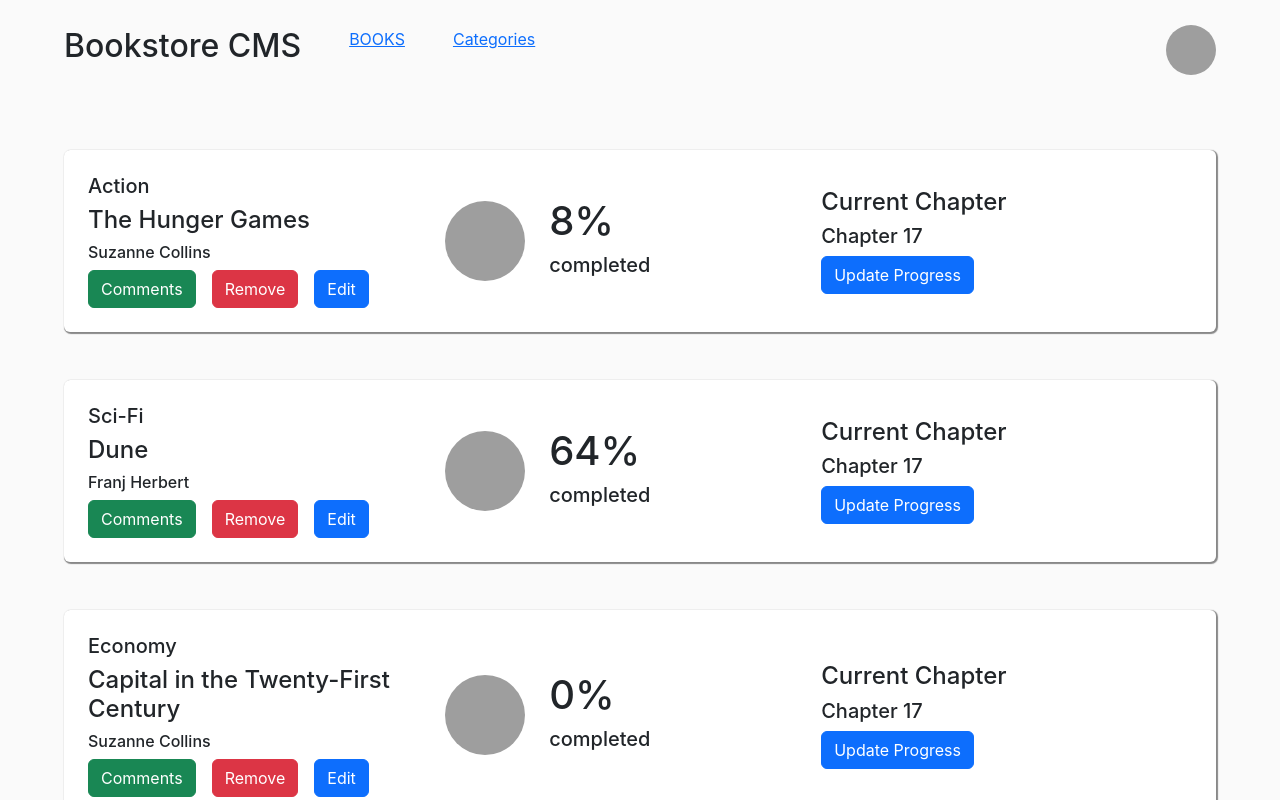
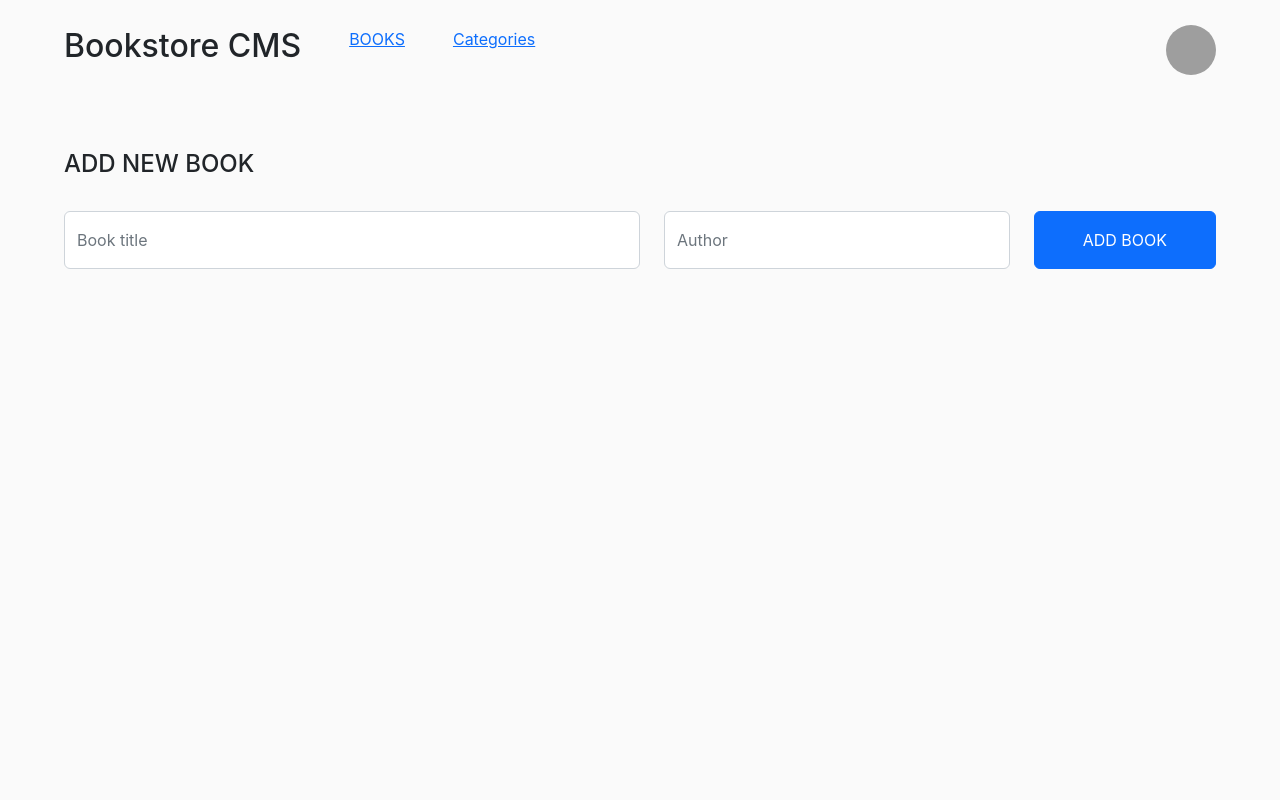
Before and after one commit to benja27/AwsomeBooksReact, a React (Create React App) app: page / in a window 1280 px wide. Shown: the top 800 px of the page. Built offline with nearby package versions, Linux system fonts and the light colour scheme; grey boxes are pictures that could not be loaded.

Commit message:
fix linter errors

```diff
--- a/src/components/book.jsx
+++ b/src/components/book.jsx
@@ -1,22 +1,32 @@
 import React from 'react';
 import PropTypes from 'prop-types';
+import { useDispatch, useSelector } from 'react-redux';
+import { removeBook } from '../redux/bookSlice';
 
 function Book({
-  name, author, category, progress,
+  title, author, id, progress,
 }) {
+  const dispatch = useDispatch();
+  const books = useSelector((data) => data.books.books);
+  console.log(books);
+
   return (
     <div className="d-flex book px-4 py-4 rounded mb-5">
       <div style={{ width: '60%' }} className="d-flex justify-content-between">
         <div className="">
-          <h5>{category}</h5>
-          <h4>{name}</h4>
+          <h5>Category</h5>
+          <h4>{title}</h4>
           <h6>{author}</h6>
           <div className="d-flex gap-3">
             <button type="button" className="btn btn-success">
               Comments
             </button>
 
-            <button type="button" className="btn btn-danger">
+            <button
+              onClick={() => dispatch(removeBook(id))}
+              type="button"
+              className="btn btn-danger"
+            >
               Remove
             </button>
 
@@ -35,7 +45,11 @@
             alt=""
           />
           <div>
-            <h1>{progress}</h1>
+            <h1>
+              { progress }
+              {' '}
+              %
+            </h1>
             <h5>completed</h5>
           </div>
         </div>
@@ -57,10 +71,10 @@
 }
 
 Book.propTypes = {
-  name: PropTypes.string.isRequired,
+  title: PropTypes.string.isRequired,
   author: PropTypes.string.isRequired,
-  category: PropTypes.string.isRequired,
-  progress: PropTypes.string.isRequired,
+  id: PropTypes.number.isRequired,
+  progress: PropTypes.number.isRequired,
 };
 
 export default Book;
--- a/src/components/bookForm.jsx
+++ b/src/components/bookForm.jsx
@@ -1,6 +1,27 @@
+import { useState } from 'react';
+import { useDispatch } from 'react-redux';
+import { addBook } from '../redux/bookSlice';
+
 function BookForm() {
+  const [bookData, setBookData] = useState({
+    title: '', author: '', id: 0, progress: 0,
+  });
+
+  const dispatch = useDispatch();
+
+  const handleSubmit = (e) => {
+    e.preventDefault();
+    setBookData({ ...bookData, id: Math.random(), progress: Math.floor(Math.random() * 100) });
+    dispatch(addBook(bookData));
+  };
+
   return (
-    <form action="" className="" style={{ marginTop: '50px', marginBottom: '150px' }}>
+    <form
+      action=""
+      onSubmit={(e) => handleSubmit(e)}
+      className=""
+      style={{ marginTop: '50px', marginBottom: '150px' }}
+    >
       <h4 className="pb-4">ADD NEW BOOK</h4>
       <div className="d-flex w-100 justify-content-between">
         <input
@@ -8,6 +29,7 @@
           type="text"
           className="form-control py-3"
           name=""
+          onChange={(e) => setBookData({ ...bookData, title: e.target.value })}
           id=""
           aria-describedby="helpId"
           placeholder="Book title"
@@ -16,12 +38,13 @@
           style={{ width: '30%' }}
           type="text"
           className="form-control py-3"
+          onChange={(e) => setBookData({ ...bookData, author: e.target.value })}
           name=""
           id=""
           aria-describedby="helpId"
-          placeholder="Category"
+          placeholder="Author"
         />
-        <button type="button" className="btn btn-primary px-5">
+        <button type="submit" className="btn btn-primary px-5">
           ADD BOOK
         </button>
       </div>
--- a/src/components/booksWrapper.jsx
+++ b/src/components/booksWrapper.jsx
@@ -1,40 +1,45 @@
 import React from 'react';
+import { useSelector } from 'react-redux';
 import Book from './book';
 import BookForm from './bookForm';
 
 function BooksWrapper() {
-  const listOfBooks = [
-    {
-      name: 'The Hunger Games',
-      author: 'Suzanne Collins',
-      category: 'Action',
-      progress: '8%',
-    },
-    {
-      name: 'Dune',
-      author: 'Franj Herbert',
-      category: 'Sci-Fi',
-      progress: '64%',
-    },
-    {
-      name: 'Capital in the Twenty-First Century',
-      author: 'Suzanne Collins',
-      category: 'Economy',
-      progress: '0%',
-    },
-  ];
+  const books = useSelector((data) => data.books);
+  console.log(books);
+
+  // const listOfBooks = [
+  //   {
+  //     name: 'The Hunger Games',
+  //     author: 'Suzanne Collins',
+  //     category: 'Action',
+  //     progress: '8%',
+  //     },
+  //     {
+  //       name: 'Dune',
+  //       author: 'Franj Herbert',
+  //       category: 'Sci-Fi',
+  //       progress: '64%',
+  //     },
+  //     {
+  //       name: 'Capital in the Twenty-First Century',
+  //       author: 'Suzanne Collins',
+  //       category: 'Economy',
+  //       progress: '0%',
+  //   },
+  // ];
 
   return (
     <div className="center" style={{ marginTop: '50px' }}>
-      {listOfBooks.map((book) => (
+      {books.length !== 0 ? books.books.map((book) => (
         <Book
-          name={book.name}
+          title={book.title}
           author={book.author}
-          category={book.category}
           progress={book.progress}
+          id={book.id}
           key={Math.random()}
         />
-      ))}
+      )) : <h1>Empty list</h1>}
+
       <BookForm />
     </div>
   );
--- a/src/redux/bookSlice.jsx
+++ b/src/redux/bookSlice.jsx
@@ -9,11 +9,23 @@
   initialState,
   reducers: {
     addBook: (state, action) => {
-      const [name, author] = action.payload;
-      state.books.push({ name, author });
+      const {
+        title, author, id, progress,
+      } = action.payload;
+      state.books.push({
+        title, author, id, progress,
+      });
+    },
+    removeBook: (state, action) => {
+      const id = action.payload;
+
+      return {
+        ...state,
+        books: state.books.filter((book) => book.id !== id),
+      };
     },
   },
 });
 
-export const { addBook } = bookSlice.actions;
+export const { addBook, removeBook } = bookSlice.actions;
 export default bookSlice.reducer;
--- a/src/redux/store.jsx
+++ b/src/redux/store.jsx
@@ -1,9 +1,9 @@
 import { configureStore } from '@reduxjs/toolkit';
-import { bookSlice } from './bookSlice';
+import booksSlice from './bookSlice';
 
 const store = configureStore({
   reducer: {
-    books: bookSlice,
+    books: booksSlice,
   },
 });
 
```
Also changed, not shown: src/components/info.txt (added), 1 other file (tests, documents, lock files or other folders).
